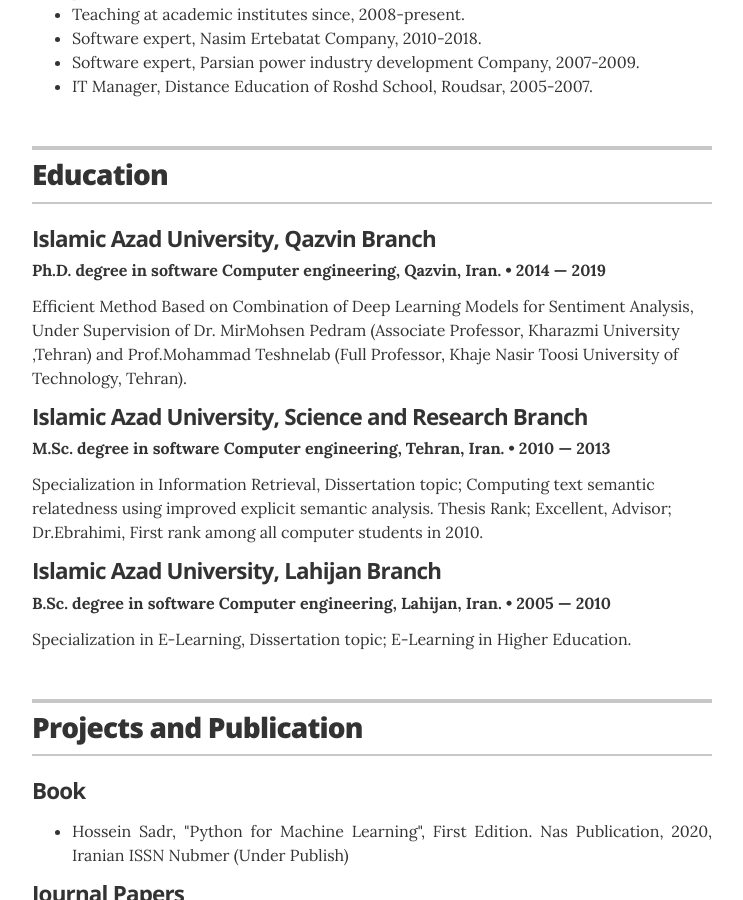
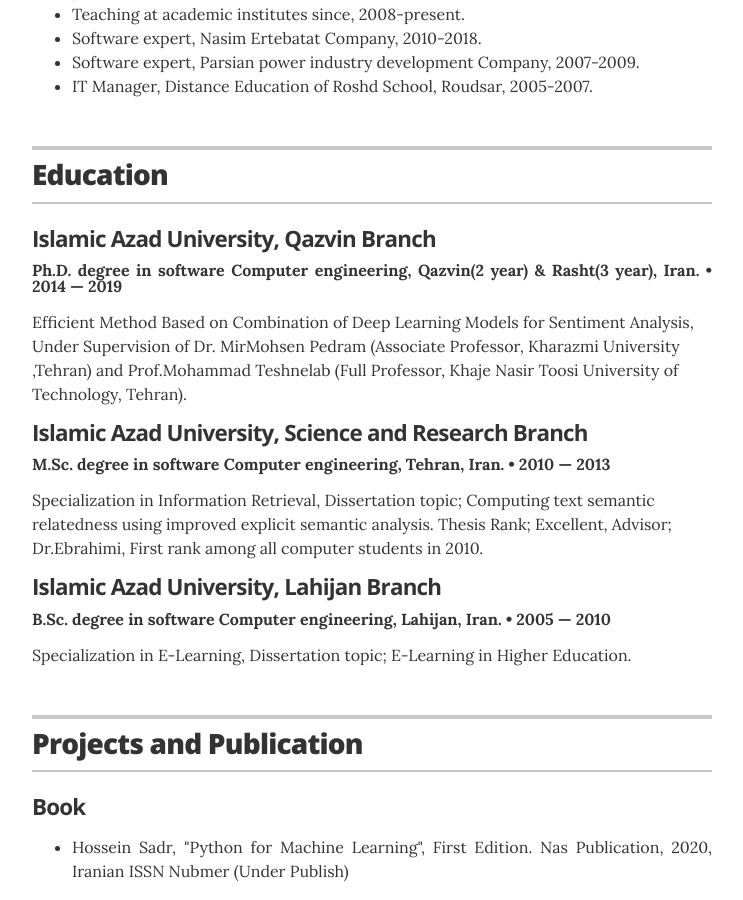
Before and after one commit to hosseinsadr/hosseinsadr.github.io, a Jekyll site: the page built from index.html, in a window 1280 px wide and 900 px high, scrolled down 2035 px. Shown: the whole window, without its empty margins (268-1011 px from the left). Built offline with Jekyll 4.4.1, drawn with Linux system fonts in a browser that asks for light colours.

Commit message:
Update education.yml

```diff
--- a/_data/education.yml
+++ b/_data/education.yml
@@ -1,5 +1,5 @@
 # Degree
-- degree: Ph.D. degree in software Computer engineering, Qazvin, Iran.
+- degree: Ph.D. degree in software Computer engineering, Qazvin(2 year) & Rasht(3 year), Iran.
   uni: Islamic Azad University, Qazvin Branch
   year: 2014 &mdash; 2019
   summary: <pdir="rtl" align="justify"> Efficient Method Based on Combination of Deep Learning Models for Sentiment Analysis, Under Supervision of  Dr. MirMohsen Pedram (Associate Professor, Kharazmi University ,Tehran) and Prof.Mohammad Teshnelab (Full Professor, Khaje Nasir Toosi University of Technology, Tehran).</p>
```
